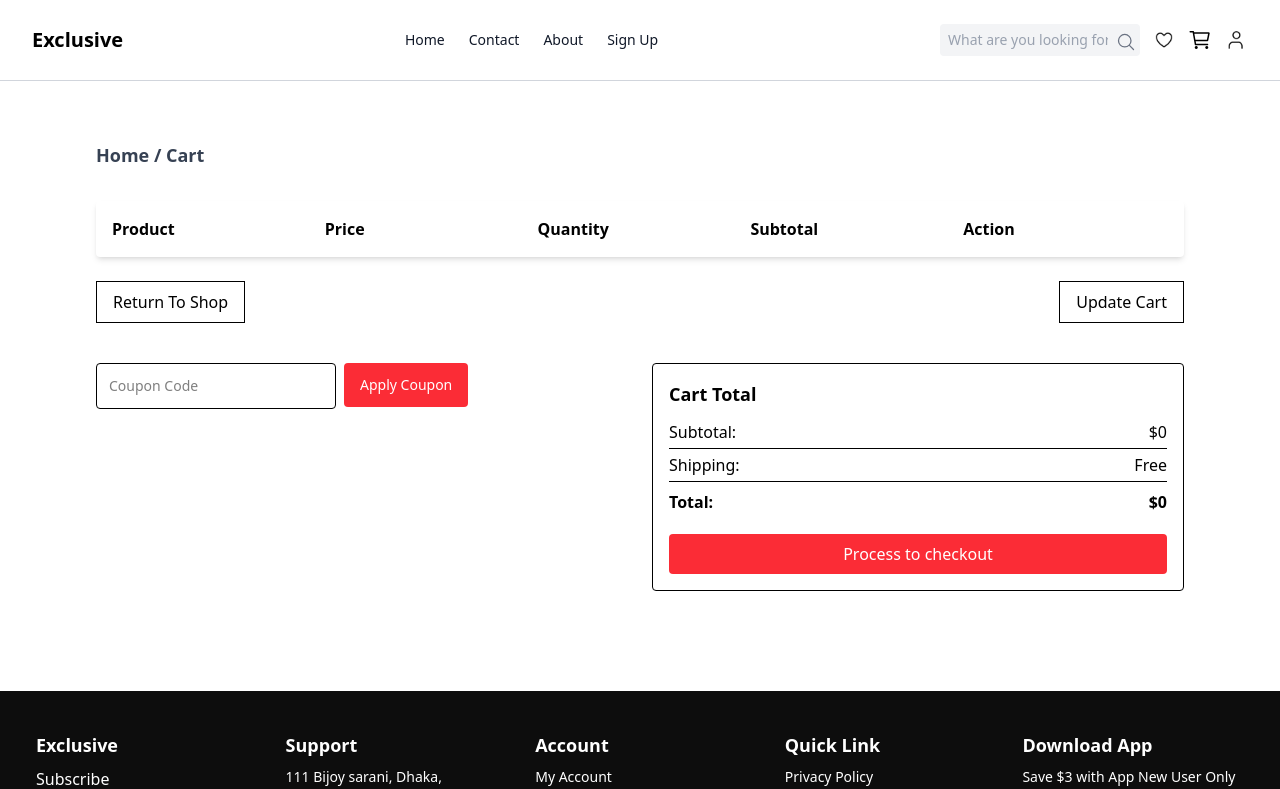
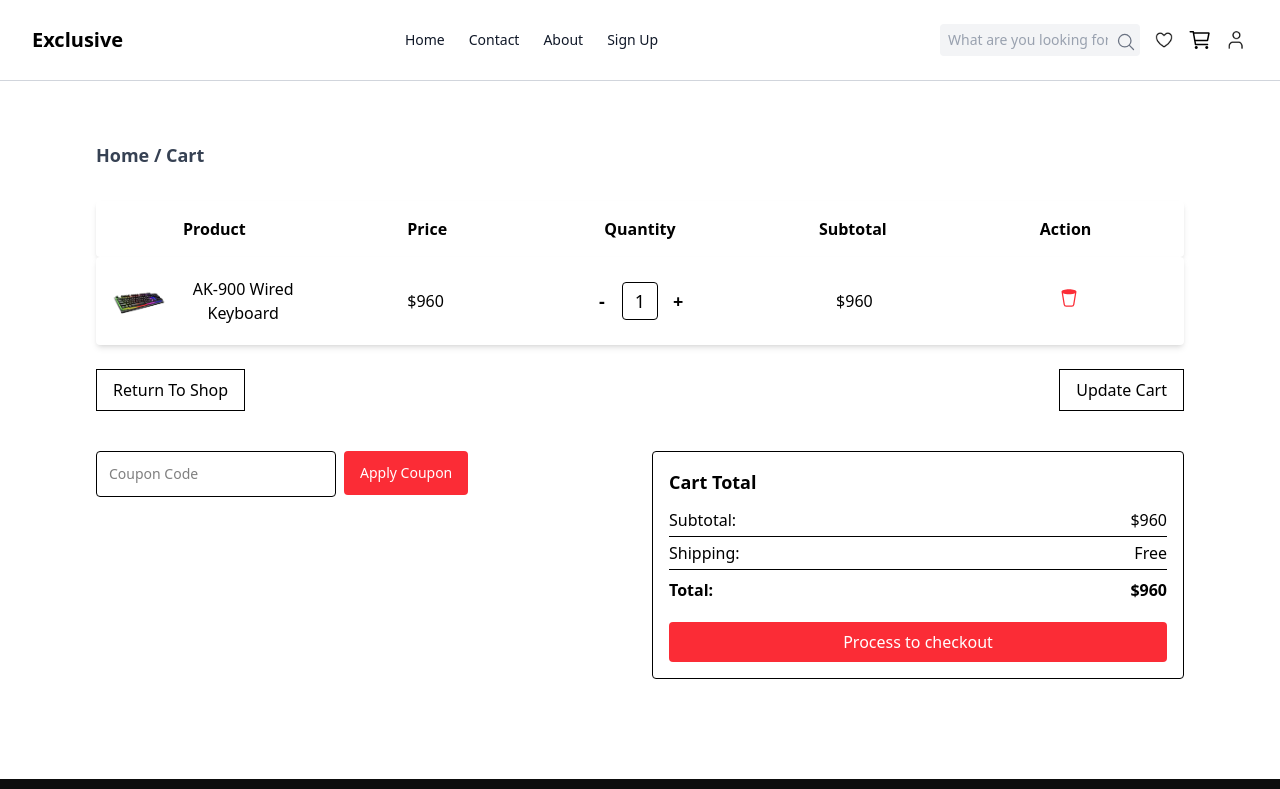
Before and after one commit to adill8/exclusive-ecommerce, a React (Vite) app: page /cart in a window 1280 px wide. Shown: the top 789 px of the page. Built offline with nearby package versions, Linux system fonts and the light colour scheme; data requests are answered from the project's data file.

Commit message:
Updated quantity increse decrease

```diff
--- a/db.json
+++ b/db.json
@@ -183,7 +183,20 @@
       ]
     }
   ],
-  "cart": [],
+  "cart": [
+    {
+      "id": "2",
+      "title": "AK-900 Wired Keyboard",
+      "price": 960,
+      "oldPrice": 1160,
+      "discount": 35,
+      "description": "Ergonomic wired keyboard with smooth key response and LED backlight. Built for long typing sessions and gaming efficiency.",
+      "image": "/images/Keyboard.png",
+      "rating": 4.7,
+      "reviews": 75,
+      "quantity": 1
+    }
+  ],
   "register": [
     {
       "id": "9c48",
--- a/src/Components/Cart.jsx
+++ b/src/Components/Cart.jsx
@@ -29,6 +29,42 @@ const Cart = () => {
     }
   }
 
+  // Increase Product
+  const handleIncrease = async(id) => {
+    const updateCart = cartItems.map((item) =>{
+      if (item.id === id) {
+        return{...item, quantity: item.quantity + 1};
+
+      } else {
+        return item;
+
+      }
+    });
+    setCartItems(updateCart);
+
+    const updateItem = updateCart.find((item) => item.id === id);
+    await axios.patch(`http://localhost:5000/cart/${id}`, {
+      quantity: updateItem.quantity,
+    });
+  }
+
+  // Decrease Product
+  const handleDecrease = async(id) => {
+    const updateCart = cartItems.map((item) => {
+      if (item.id === id && item.quantity > 1) {
+        return {...item, quantity: item.quantity - 1}
+      } else {
+        return item;
+      }
+    });
+    setCartItems(updateCart);
+
+    const updateItem = updateCart.find((item) => item.id === id);
+    await axios.patch(`http://localhost:5000/cart/${id}`, {
+      quantity: updateItem.quantity,
+    });
+  }
+
   const total = cartItems.reduce((acc, item) => acc + item.price * item.quantity, 0);
 
   return (
@@ -36,7 +72,7 @@ const Cart = () => {
       <h2 className="text-lg font-semibold text-gray-700 mb-8">Home / Cart</h2>
 
       {/* Table Header */}
-      <div className="hidden md:grid grid-cols-5 gap-2 font-semibold p-4 bg-white rounded shadow-md">
+      <div className="hidden md:grid grid-cols-5 gap-2 font-semibold p-4 bg-white rounded shadow-md text-center">
         <div>Product</div>
         <div>Price</div>
         <div>Quantity</div>
@@ -48,9 +84,9 @@ const Cart = () => {
       {cartItems.map((item) => (
         <div
           key={item.id}
-          className="grid md:grid-cols-5 grid-cols-1 gap-4 items-center p-4 bg-white rounded shadow-md mb-4"
+          className="grid md:grid-cols-5 grid-cols-1 gap-4 items-center text-center p-4 bg-white rounded shadow-md mb-4"
         >
-          <div className="flex items-center gap-2">
+          <div className="flex items-center justify-center gap-2">
             <img
               src={item.image}
               alt={item.title}
@@ -59,8 +95,16 @@ const Cart = () => {
             <span>{item.title}</span>
           </div>
           <div>${item.price}</div>
-          <div>
-            <span>{item.quantity}</span>
+          {/* Quantity Buttons */}
+          <div className="flex justify-center items-center gap-2">
+            <button
+            onClick={() => handleDecrease(item.id)}
+             className="w-6 h-6 flex items-center justify-center text-lg font-bold hover:bg-gray-200 cursor-pointer">-</button>
+             <span className="px-3 py-1 rounded border text-lg">{item.quantity}</span>
+            <button
+            onClick={() => handleIncrease(item.id)}
+             className="w-6 h-6 flex items-center justify-center text-lg font-bold hover:bg-gray-200 cursor-pointer">+</button>
+
           </div>
           <div>${item.price * item.quantity}</div>
 
```
